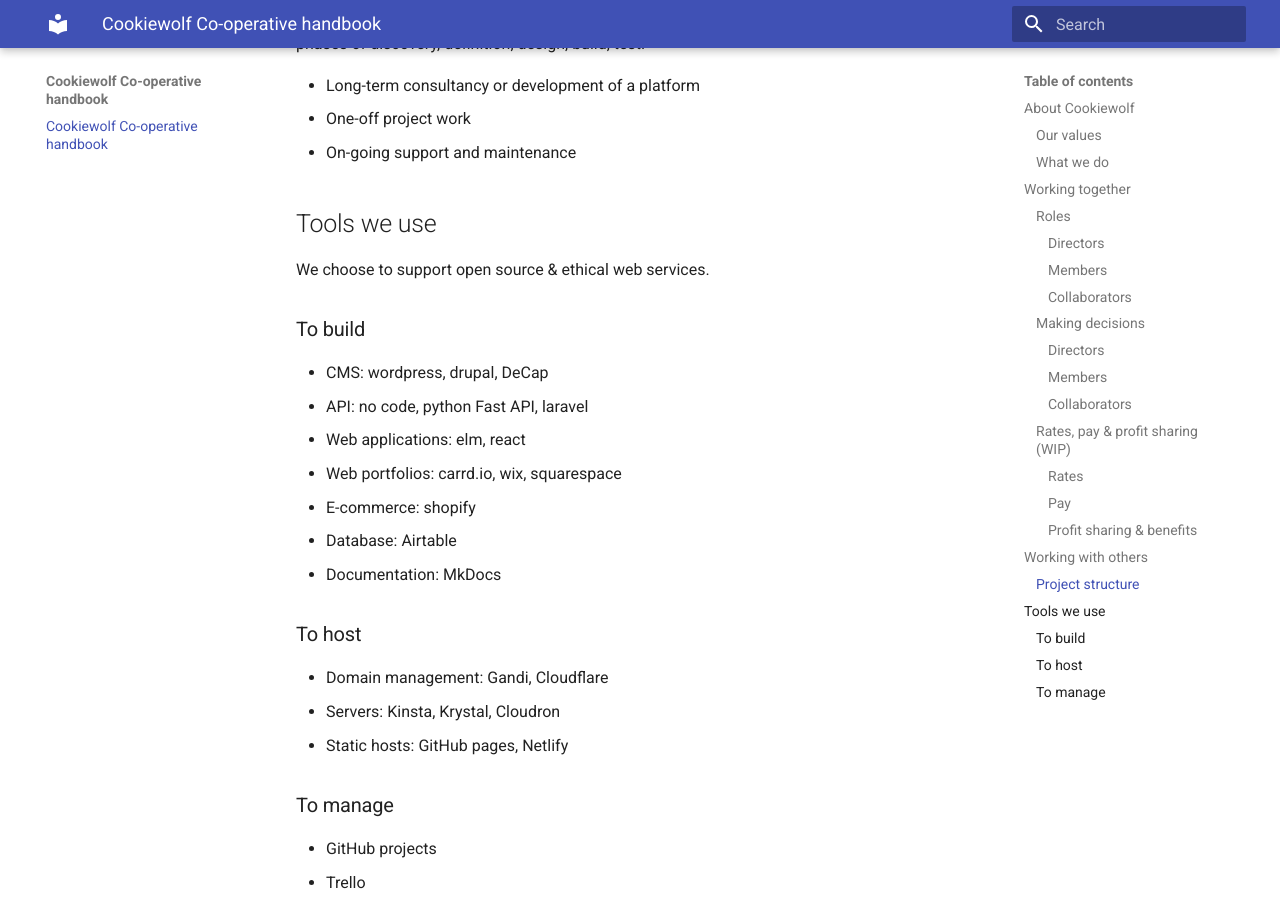
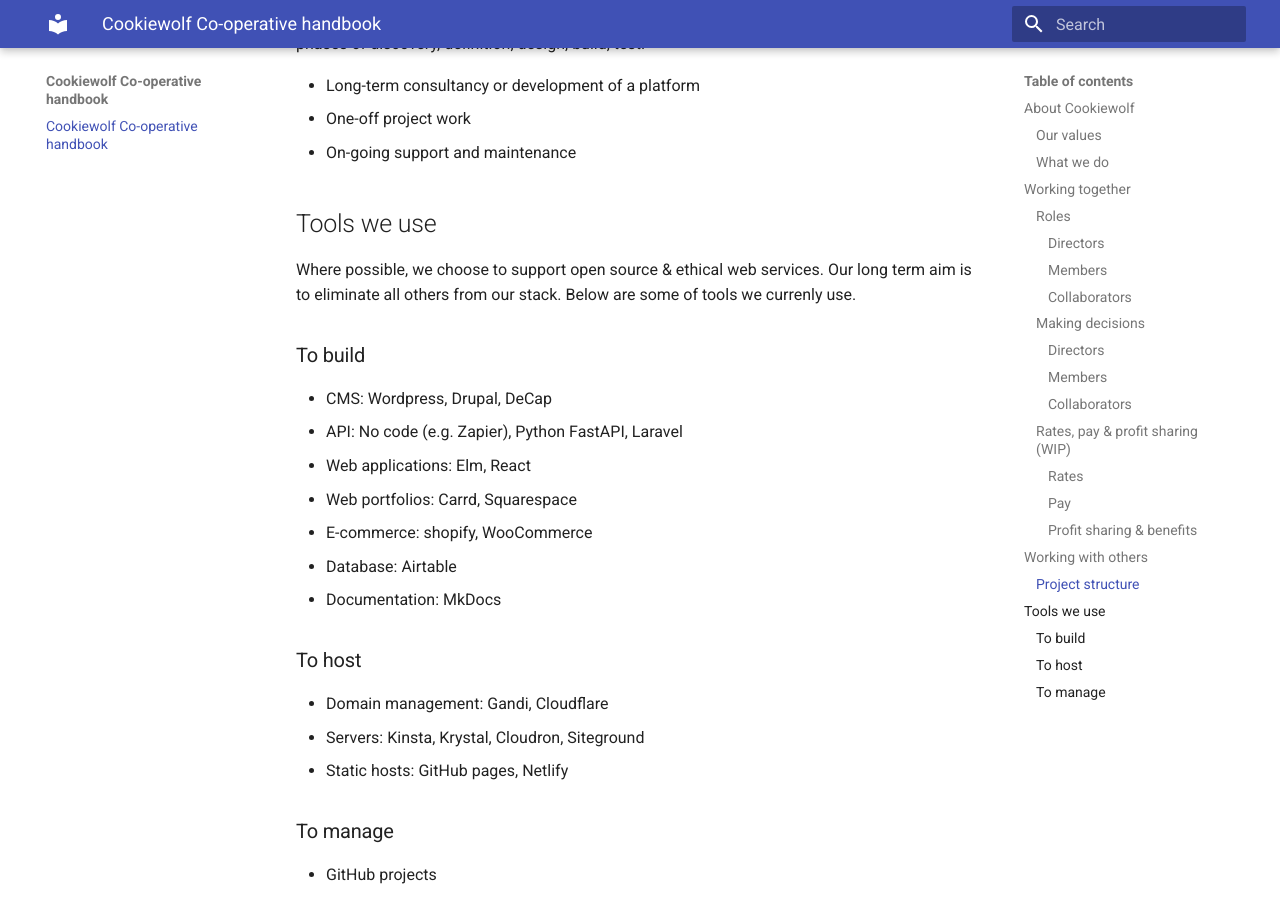
Before and after one commit to cookiewolf/handbook, an MkDocs documentation site: the page built from docs/index.md, in a window 1280 px wide and 900 px high, scrolled down 2785 px. Built offline with MkDocs 1.6.1 and Material for MkDocs 9.7.7, drawn with Linux system fonts in a browser that asks for light colours.

Commit message:
Initial tools

```diff
--- a/docs/index.md
+++ b/docs/index.md
@@ -94,22 +94,22 @@
 
 ## Tools we use
 
-We choose to support open source & ethical web services.
+Where possible, we choose to support open source & ethical web services. Our long term aim is to eliminate all others from our stack. Below are some of tools we currenly use.
 
 ### To build
 
-- CMS: wordpress, drupal, DeCap
-- API: no code, python Fast API, laravel
-- Web applications: elm, react
-- Web portfolios: carrd.io, wix, squarespace
-- E-commerce: shopify
+- CMS: Wordpress, Drupal, DeCap
+- API: No code (e.g. Zapier), Python FastAPI, Laravel
+- Web applications: Elm, React
+- Web portfolios: Carrd, Squarespace
+- E-commerce: shopify, WooCommerce
 - Database: Airtable
 - Documentation: MkDocs
 
 ### To host
 
 - Domain management: Gandi, Cloudflare
-- Servers: Kinsta, Krystal, Cloudron
+- Servers: Kinsta, Krystal, Cloudron, Siteground
 - Static hosts: GitHub pages, Netlify
 
 ### To manage
```
